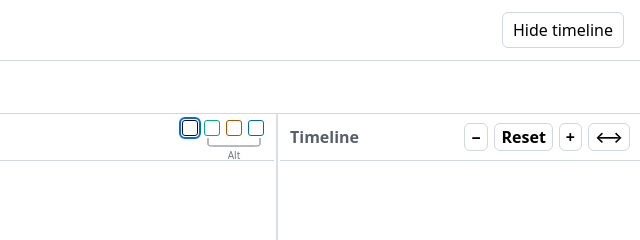
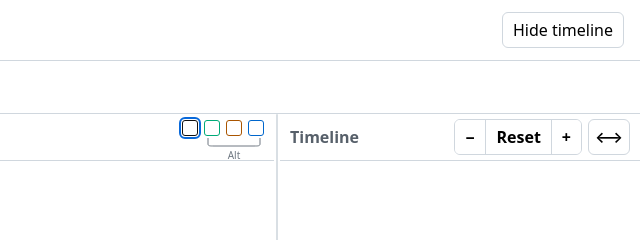
Before and after one commit to Stasiu51/Shatter, a plain HTML site: page index.html in a window 1280 px wide. Shown: the top 240 px of the page, 640-1280 px from the left. Drawn offline with Linux system fonts and the light colour scheme.

Commit message:
ui(timeline): group zoom controls in a seg pillbox to match panels zoom styling

```diff
--- a/index.html
+++ b/index.html
@@ -127,9 +127,11 @@
               <span id="timeline-layer-info" class="layer-info"></span>
             </div>
             <span class="right">
-              <button id="timeline-zoom-out" title="Zoom out" class="btn" style="padding:2px 6px;">−</button>
-              <button id="timeline-zoom-reset" title="Reset zoom" class="btn" style="padding:2px 6px;">Reset</button>
-              <button id="timeline-zoom-in" title="Zoom in" class="btn" style="padding:2px 6px;">+</button>
+              <div class="seg" id="timeline-zoom-seg">
+                <button id="timeline-zoom-out" title="Zoom out">−</button>
+                <button id="timeline-zoom-reset" title="Reset zoom">Reset</button>
+                <button id="timeline-zoom-in" title="Zoom in">+</button>
+              </div>
               <button id="timeline-toggle" title="Collapse/expand" class="btn" style="padding:2px 6px;">⟷</button>
             </span>
           </div>
```
